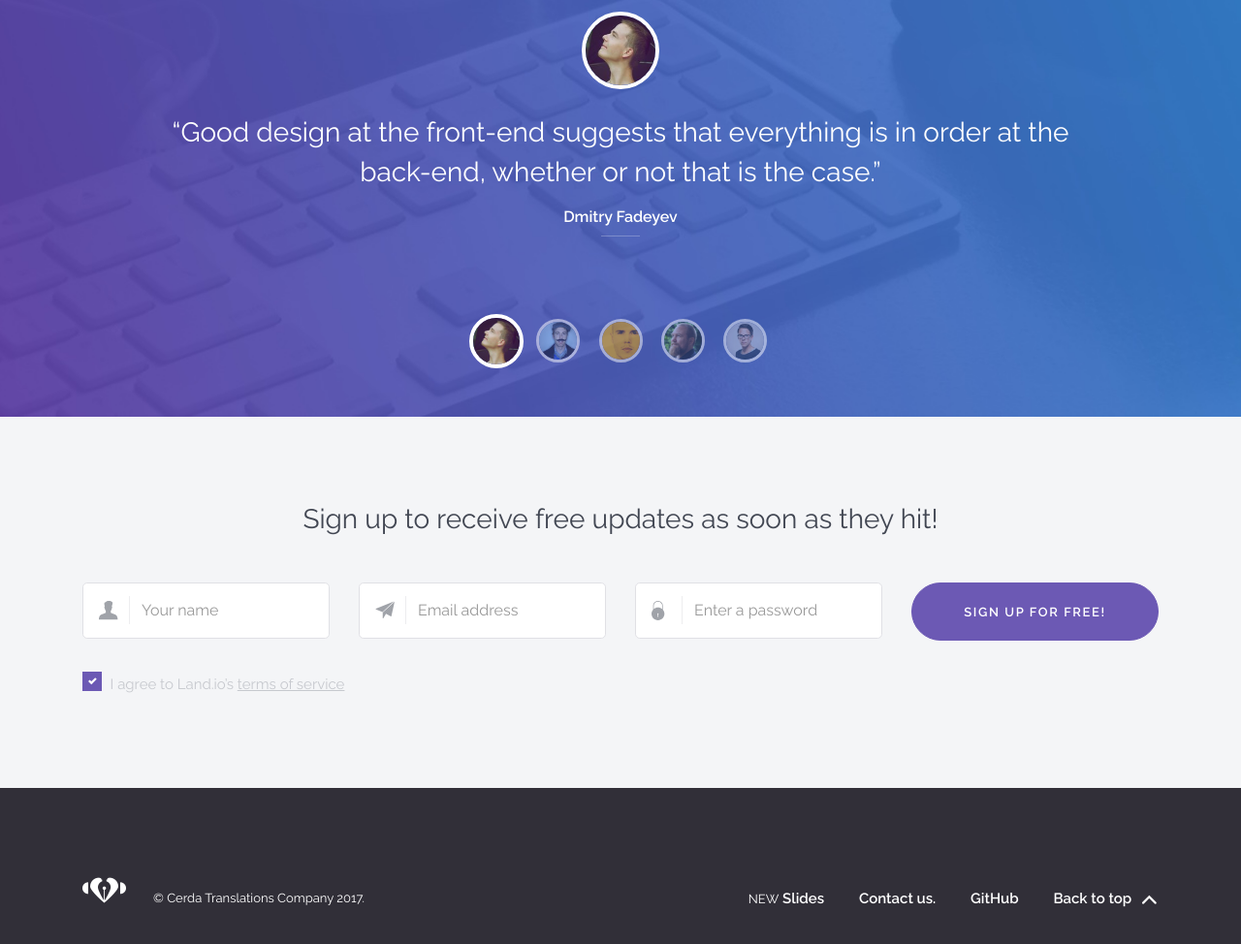
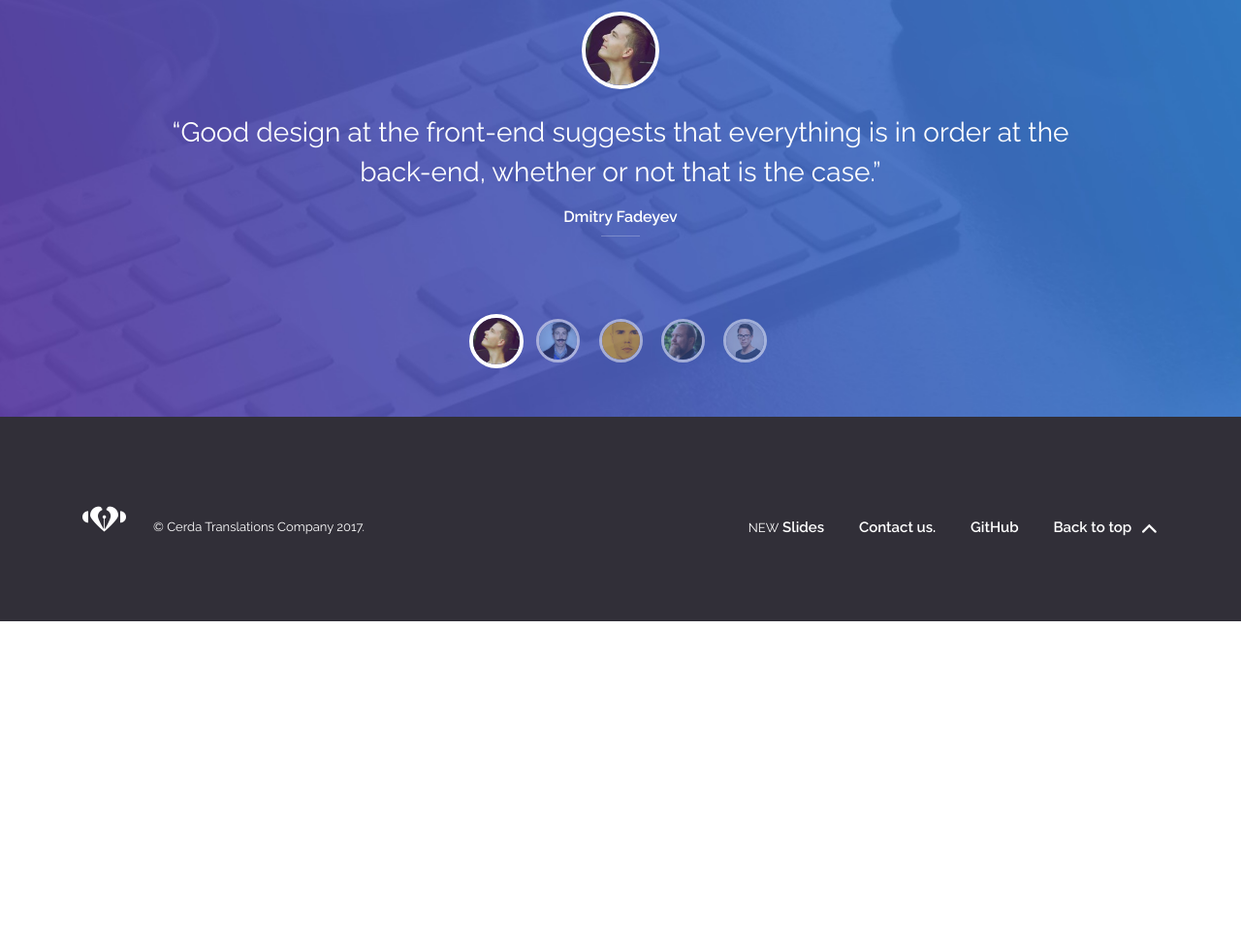
Before and after one commit to WuHeibai/Translations, a website: page index.html in a window 1280 px wide. Shown: the part 2453-3427 px from the top of the page at 97% size. After the commit the page ends 3094 px from the top, so only its background shows below. Drawn offline with nearby package versions, Linux system fonts and the light colour scheme; files whose address does not match are found by name.

Commit message:
Update index.html

```diff
--- a/index.html
+++ b/index.html
@@ -288,46 +288,6 @@
       </div>
     </section>
 
-    <!-- Sign Up
-    ================================================== -->
-
-    <section class="section-signup bg-faded">
-      <div class="container">
-        <h3 class="text-xs-center m-b-3">Sign up to receive free updates as soon as they hit!</h3>
-        <form>
-          <div class="row">
-            <div class="col-md-6 col-xl-3">
-              <div class="form-group has-icon-left form-control-name">
-                <label class="sr-only" for="inputName">Your name</label>
-                <input type="text" class="form-control form-control-lg" id="inputName" placeholder="Your name">
-              </div>
-            </div>
-            <div class="col-md-6 col-xl-3">
-              <div class="form-group has-icon-left form-control-email">
-                <label class="sr-only" for="inputEmail">Email address</label>
-                <input type="email" class="form-control form-control-lg" id="inputEmail" placeholder="Email address" autocomplete="off">
-              </div>
-            </div>
-            <div class="col-md-6 col-xl-3">
-              <div class="form-group has-icon-left form-control-password">
-                <label class="sr-only" for="inputPassword">Enter a password</label>
-                <input type="password" class="form-control form-control-lg" id="inputPassword" placeholder="Enter a password" autocomplete="off">
-              </div>
-            </div>
-            <div class="col-md-6 col-xl-3">
-              <div class="form-group">
-                <button type="submit" class="btn btn-primary btn-block">Sign up for free!</button>
-              </div>
-            </div>
-          </div>
-          <label class="c-input c-checkbox">
-            <input type="checkbox" checked>
-            <span class="c-indicator"></span> I agree to Land.io’s <a href="#">terms of service</a>
-          </label>
-        </form>
-      </div>
-    </section>
-
     <!-- Footer
     ================================================== -->
 
```
